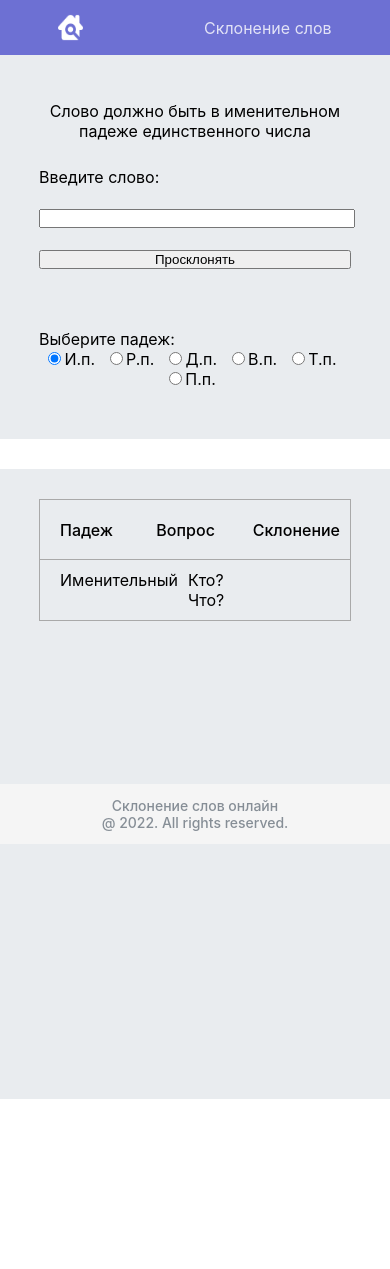
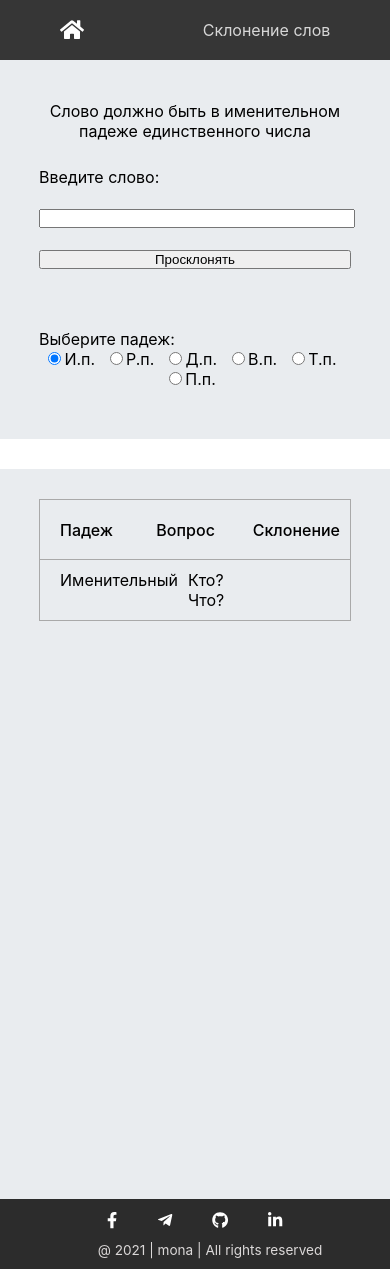
Before and after one commit to MonaMag/gnivc-test, a React (Create React App) app: page /#/ in a window 390 px wide. Before the commit the page ends 1099 px from the top, so only its background shows below. Built offline with nearby package versions, Linux system fonts and the light colour scheme.

Commit message:
added FontAwesomeIcon for icons, changed styles for Header and Footer components

```diff
--- a/src/App.tsx
+++ b/src/App.tsx
@@ -4,23 +4,30 @@ import Header from "./components/header/Header";
 import {Footer} from "./components/footer/Footer";
 import FormContainer from "./components/form/FormContainer";
 import {Cases} from "./components/cases/Cases";
-
+import {useSelector} from "react-redux";
+import {AppStateType} from "./bll/store";
+import {RequestStatusType} from "./redux/app-reducer";
+import {Preloader} from "./common/preloader/Preloader";
 
 
 function App() {
-    console.log('APP')
+
+    const status = useSelector<AppStateType, RequestStatusType>(state => state.app.status)
     return (
         <div className="App">
-            <Header/>
-            <FormContainer/>
-            <Cases />
-            <Footer/>
-            {/*<Routes>
+            {status === 'loading' && <Preloader left={'40%'} top={'40%'} size={'100px'}/>}
+            <div className="App">
+                <Header/>
+                <FormContainer/>
+                <Cases/>
+                <Footer/>
+                {/*<Routes>
                 <Route path={'/'} element={<FormContainer/>}/>
                 <Route path={'/form'} element={<FormContainer/>}/>
                 <Route path={'/404'} element={<h1>404: PAGE NOT FOUND</h1>}/>
                 <Route path={'*'} element={<Navigate to={'/404'}/>}/>
             </Routes>*/}
+            </div>
         </div>
     );
 }
--- /dev/null
+++ b/src/common/preloader/Preloader.tsx
@@ -0,0 +1,25 @@
+import React from "react";
+import preloader from "../../assets/preloader/preloader.gif"
+
+type PreloaderPropsType = {
+    left?: string
+    top?: string
+    size?: string
+}
+
+export function Preloader(props: PreloaderPropsType) {
+    const preloaderStyle: {} = {
+        width: props.size ? props.size : '100px',
+        height: props.size ? props.size : '100px',
+        position: 'absolute',
+        left: props.left ? props.left : '40px',
+        top: props.top ? props.top : '40px',
+        zIndex: 1000
+    }
+
+    return (
+        <div>
+            <img style={preloaderStyle} src={preloader} alt="Preloader"/>
+        </div>
+    )
+}
--- a/src/components/cases/Cases.module.css
+++ b/src/components/cases/Cases.module.css
@@ -1,6 +1,6 @@
 .container {
     background-color: #e9ecef;
-    height: 600px;
+    height: 700px;
     margin-top: 30px;
     width: 100%;
     padding-top: 30px;
--- a/src/components/footer/Footer.module.css
+++ b/src/components/footer/Footer.module.css
@@ -1,3 +1,4 @@
+/*
 .footer {
     display: flex;
     justify-content: space-around;
@@ -24,4 +25,50 @@
         justify-content: center;
         height: 60px;
     }
+}*/
+.footerBlock {
+    background-color: #2c2c2c;
+    height: 60px;
+    padding: 5px;
 }
+
+.footerContainer {
+    width: 80%;
+    height: 100%;
+    margin: 0 auto;
+    display: flex;
+    justify-content: space-between;
+    align-items: center;
+    font-size: 0.85em;
+    flex-wrap: wrap;
+}
+
+.footerSocial a {
+    font-size: 1.2em;
+    display: inline-block;
+    color: #fff;
+    margin: 0 20px;
+    transition: color .3s ease-out;
+}
+
+a {
+    text-decoration: none;
+    background-color: transparent;
+    cursor: pointer;
+
+}
+
+a:hover {
+    color: #55e355;
+}
+
+.copyright {
+    color: #dbd8d8;
+    margin-left: 30px;
+}
+
+@media screen and (max-width: 700px) {
+    .footerContainer {
+        justify-content: center;
+    }
+}
--- a/src/components/footer/Footer.tsx
+++ b/src/components/footer/Footer.tsx
@@ -1,12 +1,25 @@
 import React from 'react'
 import s from './Footer.module.css'
+import { FontAwesomeIcon} from "@fortawesome/react-fontawesome"
+import { faTelegramPlane } from '@fortawesome/free-brands-svg-icons'
+import { faFacebookF } from '@fortawesome/free-brands-svg-icons'
+import { faGithub } from '@fortawesome/free-brands-svg-icons'
+import { faLinkedinIn } from '@fortawesome/free-brands-svg-icons'
 
 export const Footer = () => {
     console.log('FOOTER')
     return (
-        <div className={s.footer}>
-            <div className={s.text}>Склонение слов онлайн</div>
-            <div>@ 2022. All rights reserved.</div>
+        <div className={s.footerBlock}>
+            <div className={s.footerContainer}>
+            <div className={s.footerSocial}>
+                <a href="https://www.facebook.com/mona.magomedova"><FontAwesomeIcon icon={faFacebookF}/></a>
+                <a href="https://t.me/mona_mag21"><FontAwesomeIcon icon={faTelegramPlane}/></a>
+                <a href="https://github.com/MonaMag"><FontAwesomeIcon icon={faGithub}/></a>
+                <a href="http://linkedin.com/in/manarsha-magomedova-21372283">
+                    <FontAwesomeIcon icon={ faLinkedinIn}/></a>
+            </div>
+            <div className={s.copyright}>@ 2021 | mona | All rights reserved</div>
         </div>
-    );
-};
+        </div>
+    )
+}
--- a/src/components/form/FormContainer.tsx
+++ b/src/components/form/FormContainer.tsx
@@ -67,7 +67,7 @@ function FormContainer(): JSX.Element {
 
                     <div id="case">
                         {cases.map((value, index) => (
-                                <label><input type="radio" key={value + '-' + index}
+                                <label key={value + '-' + index}><input type="radio"
                                               checked={currentDeclination === value.value}
                                               value={value.value} slot={value.questions} name={value.name}
                                               onChange={onOptionChange}
--- a/src/components/header/Header.module.css
+++ b/src/components/header/Header.module.css
@@ -1,10 +1,13 @@
+.headerBlock {
+
+}
 .headerContainer {
     display: flex;
     justify-content: space-around;
     align-items: center;
-    height: 55px;
+    height: 60px;
     width: 100%;
-    background-color: #6d70d3;
+    background-color: #363636;
     min-height: 55px;
     position: fixed;
     top: 0;
@@ -34,6 +37,6 @@
 }
 
 .navLinkContext:hover, .homeIcon:hover {
-    color: #0c0c0c;
+    color: #55e355;
     filter: contrast(1);
 }
--- a/src/components/header/Header.tsx
+++ b/src/components/header/Header.tsx
@@ -1,16 +1,19 @@
 import React from 'react'
 import {NavLink} from 'react-router-dom'
 import s from './Header.module.css'
-import HomePage from '../../assets/icon/search-homepage.png'
+import {FontAwesomeIcon} from "@fortawesome/react-fontawesome"
+import {faHome} from '@fortawesome/free-solid-svg-icons'
 
 
 function Header() {
     console.log('HEADER')
     return (
+        <div className={s.headerBlock}>
             <div className={s.headerContainer}>
                 <NavLink to={'/form'} className={s.navLinkIcon}>
                     <div className={s.navLinkContext}>
-                    <img src={HomePage} className={s.homeIcon} alt="icon"/>
+                        <FontAwesomeIcon icon={faHome} size="lg"/>
+                        {/*<img src={HomePage} className={s.homeIcon} alt="icon"/>*/}
                     </div>
                 </NavLink>
                 <NavLink to={'/form'} className={s.navLink}>
@@ -19,6 +22,7 @@ function Header() {
                     </div>
                 </NavLink>
             </div>
+        </div>
     )
 }
 
```
Also changed, not shown: src/common/preloader/Preloader.modele.css (added, +17 -0 lines), src/components/cases/Cases.tsx (+0 -8 lines), src/assets/preloader/preloader.gif (added). Lines whose indentation alone changed are shown as unchanged.
